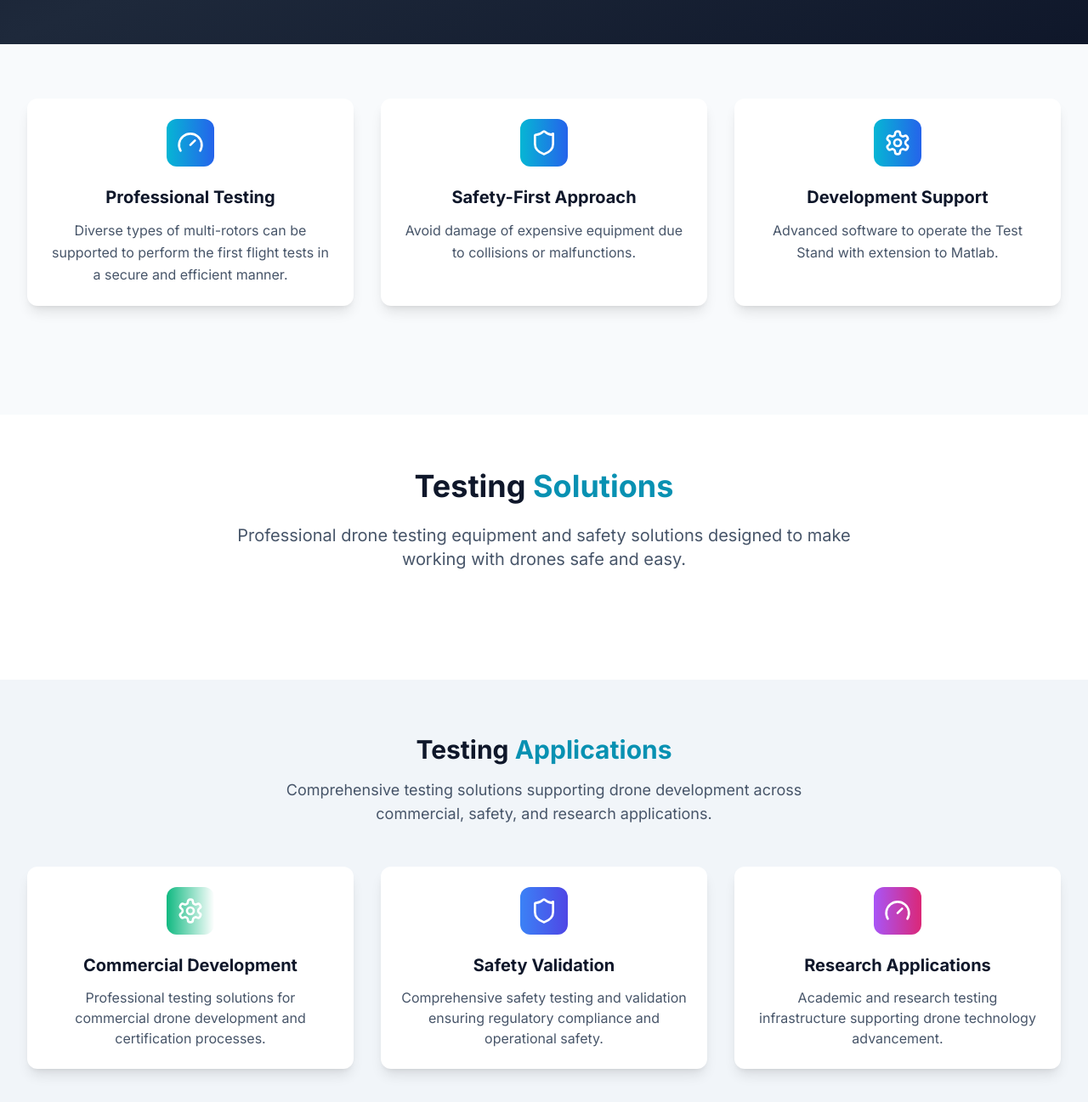
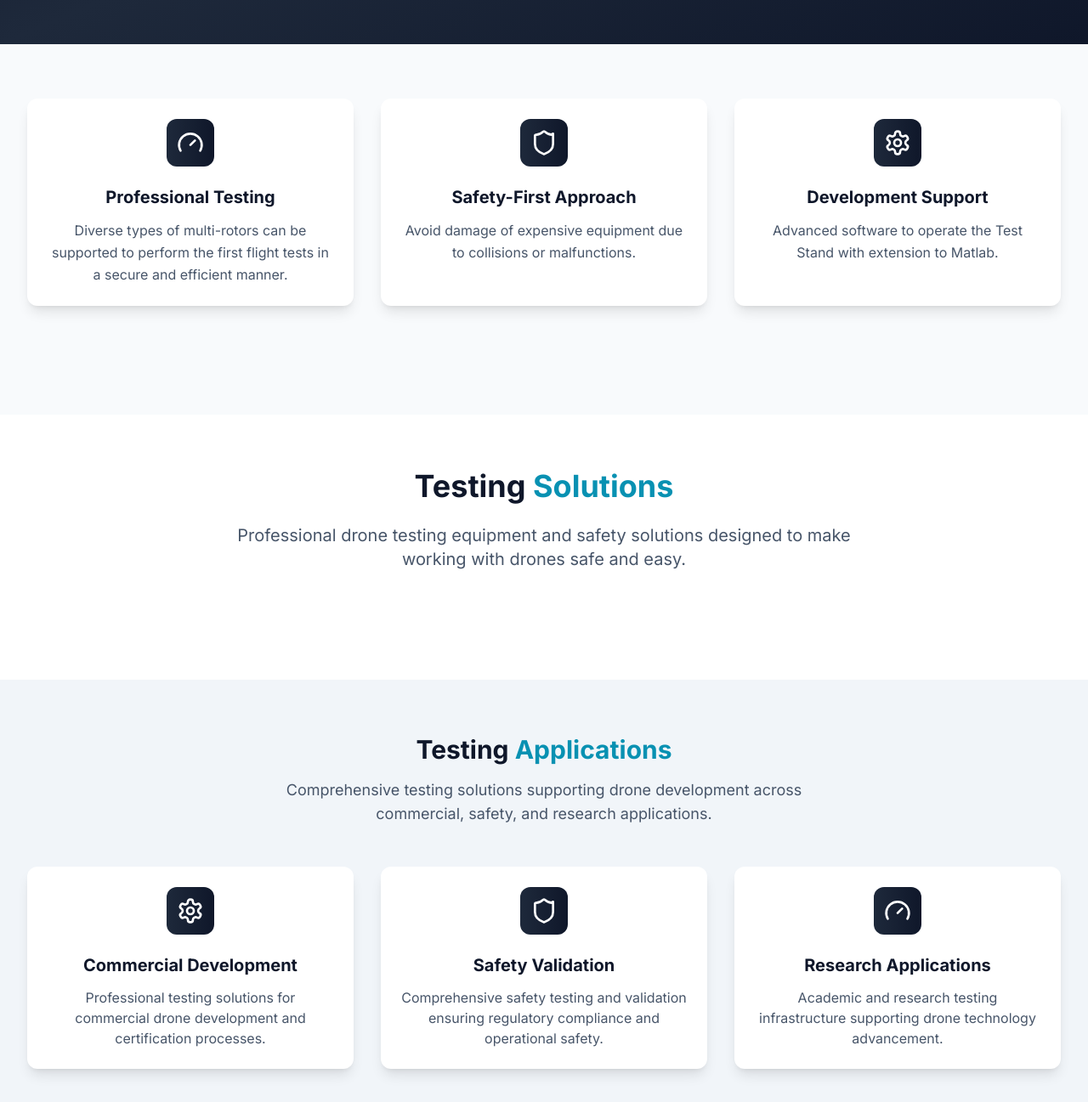
Before and after one commit to vikrambansal12/zerosum1, a plain HTML site: page zerosumtechnologies.com/collaborations/eureka-dynamics.html in a window 1280 px wide. Shown: the part 1068-2365 px from the top of the page at 85% size. Drawn offline with Linux system fonts and the light colour scheme; no server answers.

Commit message:
Unify all decorative icon badge colors to match the header's slate theme
Each page previously had different colored icon backgrounds (blue,
green, orange, purple, cyan, emerald) for the feature/application
highlight icons. All now use the same slate-800-to-slate-900 gradient
as the page headers, across all 9 collaboration pages.

```diff
--- a/zerosumtechnologies.com/collaborations/eureka-dynamics.html
+++ b/zerosumtechnologies.com/collaborations/eureka-dynamics.html
@@ -172,7 +172,7 @@
           <div style="opacity:1;">
             <div class="rounded-lg bg-card text-card-foreground h-full border-0 shadow-lg hover:shadow-xl transition-shadow duration-300">
               <div class="p-6 text-center">
-                <div class="bg-gradient-to-r from-cyan-500 to-blue-600 p-3 rounded-lg inline-block mb-4">
+                <div class="bg-gradient-to-r from-slate-800 to-slate-900 p-3 rounded-lg inline-block mb-4">
                   <svg xmlns="http://www.w3.org/2000/svg" width="24" height="24" viewBox="0 0 24 24" fill="none" stroke="currentColor" stroke-width="2" stroke-linecap="round" stroke-linejoin="round" class="lucide lucide-gauge h-8 w-8 text-white"><path d="m12 14 4-4"></path><path d="M3.34 19a10 10 0 1 1 17.32 0"></path></svg>
                 </div>
                 <h3 class="text-xl font-bold text-slate-900 mb-3">Professional Testing</h3>
@@ -183,7 +183,7 @@
           <div style="opacity:1;">
             <div class="rounded-lg bg-card text-card-foreground h-full border-0 shadow-lg hover:shadow-xl transition-shadow duration-300">
               <div class="p-6 text-center">
-                <div class="bg-gradient-to-r from-cyan-500 to-blue-600 p-3 rounded-lg inline-block mb-4">
+                <div class="bg-gradient-to-r from-slate-800 to-slate-900 p-3 rounded-lg inline-block mb-4">
                   <svg xmlns="http://www.w3.org/2000/svg" width="24" height="24" viewBox="0 0 24 24" fill="none" stroke="currentColor" stroke-width="2" stroke-linecap="round" stroke-linejoin="round" class="lucide lucide-shield h-8 w-8 text-white"><path d="M20 13c0 5-3.5 7.5-7.66 8.95a1 1 0 0 1-.67-.01C7.5 20.5 4 18 4 13V6a1 1 0 0 1 1-1c2 0 4.5-1.2 6.24-2.72a1.17 1.17 0 0 1 1.52 0C14.51 3.8 17 5 19 5a1 1 0 0 1 1-1z"></path></svg>
                 </div>
                 <h3 class="text-xl font-bold text-slate-900 mb-3">Safety-First Approach</h3>
@@ -194,7 +194,7 @@
           <div style="opacity:1;">
             <div class="rounded-lg bg-card text-card-foreground h-full border-0 shadow-lg hover:shadow-xl transition-shadow duration-300">
               <div class="p-6 text-center">
-                <div class="bg-gradient-to-r from-cyan-500 to-blue-600 p-3 rounded-lg inline-block mb-4">
+                <div class="bg-gradient-to-r from-slate-800 to-slate-900 p-3 rounded-lg inline-block mb-4">
                   <svg xmlns="http://www.w3.org/2000/svg" width="24" height="24" viewBox="0 0 24 24" fill="none" stroke="currentColor" stroke-width="2" stroke-linecap="round" stroke-linejoin="round" class="lucide lucide-settings h-8 w-8 text-white"><path d="M12.22 2h-.44a2 2 0 0 0-2 2v.18a2 2 0 0 1-1 1.73l-.43.25a2 2 0 0 1-2 0l-.15-.08a2 2 0 0 0-2.73.73l-.22.38a2 2 0 0 0 .73 2.73l.15.1a2 2 0 0 1 1 1.72v.51a2 2 0 0 1-1 1.74l-.15.09a2 2 0 0 0-.73 2.73l.22.38a2 2 0 0 0 2.73.73l.15-.08a2 2 0 0 1 2 0l.43.25a2 2 0 0 1 1 1.73V20a2 2 0 0 0 2 2h.44a2 2 0 0 0 2-2v-.18a2 2 0 0 1 1-1.73l.43-.25a2 2 0 0 1 2 0l.15.08a2 2 0 0 0 2.73-.73l.22-.39a2 2 0 0 0-.73-2.73l-.15-.08a2 2 0 0 1-1-1.74v-.5a2 2 0 0 1 1-1.74l.15-.1a2 2 0 0 0 .73-2.73l-.22-.38a2 2 0 0 0-2.73-.73l-.15.08a2 2 0 0 1-2 0l-.43-.25a2 2 0 0 1-1-1.73V4a2 2 0 0 0-2-2z"></path><circle cx="12" cy="12" r="3"></circle></svg>
                 </div>
                 <h3 class="text-xl font-bold text-slate-900 mb-3">Development Support</h3>
@@ -229,7 +229,7 @@
 
           <div class="rounded-lg bg-card text-card-foreground text-center border-0 shadow-lg">
             <div class="p-6">
-              <div class="bg-gradient-to-r from-emerald-500 to-green-600 p-3 rounded-lg inline-block mb-4">
+              <div class="bg-gradient-to-r from-slate-800 to-slate-900 p-3 rounded-lg inline-block mb-4">
                 <svg xmlns="http://www.w3.org/2000/svg" width="24" height="24" viewBox="0 0 24 24" fill="none" stroke="currentColor" stroke-width="2" stroke-linecap="round" stroke-linejoin="round" class="lucide lucide-settings h-8 w-8 text-white"><path d="M12.22 2h-.44a2 2 0 0 0-2 2v.18a2 2 0 0 1-1 1.73l-.43.25a2 2 0 0 1-2 0l-.15-.08a2 2 0 0 0-2.73.73l-.22.38a2 2 0 0 0 .73 2.73l.15.1a2 2 0 0 1 1 1.72v.51a2 2 0 0 1-1 1.74l-.15.09a2 2 0 0 0-.73 2.73l.22.38a2 2 0 0 0 2.73.73l.15-.08a2 2 0 0 1 2 0l.43.25a2 2 0 0 1 1 1.73V20a2 2 0 0 0 2 2h.44a2 2 0 0 0 2-2v-.18a2 2 0 0 1 1-1.73l.43-.25a2 2 0 0 1 2 0l.15.08a2 2 0 0 0 2.73-.73l.22-.39a2 2 0 0 0-.73-2.73l-.15-.08a2 2 0 0 1-1-1.74v-.5a2 2 0 0 1 1-1.74l.15-.1a2 2 0 0 0 .73-2.73l-.22-.38a2 2 0 0 0-2.73-.73l-.15.08a2 2 0 0 1-2 0l-.43-.25a2 2 0 0 1-1-1.73V4a2 2 0 0 0-2-2z"></path><circle cx="12" cy="12" r="3"></circle></svg>
               </div>
               <h4 class="text-xl font-bold text-slate-900 mb-3">Commercial Development</h4>
@@ -238,7 +238,7 @@
           </div>
           <div class="rounded-lg bg-card text-card-foreground text-center border-0 shadow-lg">
             <div class="p-6">
-              <div class="bg-gradient-to-r from-blue-500 to-indigo-600 p-3 rounded-lg inline-block mb-4">
+              <div class="bg-gradient-to-r from-slate-800 to-slate-900 p-3 rounded-lg inline-block mb-4">
                 <svg xmlns="http://www.w3.org/2000/svg" width="24" height="24" viewBox="0 0 24 24" fill="none" stroke="currentColor" stroke-width="2" stroke-linecap="round" stroke-linejoin="round" class="lucide lucide-shield h-8 w-8 text-white"><path d="M20 13c0 5-3.5 7.5-7.66 8.95a1 1 0 0 1-.67-.01C7.5 20.5 4 18 4 13V6a1 1 0 0 1 1-1c2 0 4.5-1.2 6.24-2.72a1.17 1.17 0 0 1 1.52 0C14.51 3.8 17 5 19 5a1 1 0 0 1 1-1z"></path></svg>
               </div>
               <h4 class="text-xl font-bold text-slate-900 mb-3">Safety Validation</h4>
@@ -247,7 +247,7 @@
           </div>
           <div class="rounded-lg bg-card text-card-foreground text-center border-0 shadow-lg">
             <div class="p-6">
-              <div class="bg-gradient-to-r from-purple-500 to-pink-600 p-3 rounded-lg inline-block mb-4">
+              <div class="bg-gradient-to-r from-slate-800 to-slate-900 p-3 rounded-lg inline-block mb-4">
                 <svg xmlns="http://www.w3.org/2000/svg" width="24" height="24" viewBox="0 0 24 24" fill="none" stroke="currentColor" stroke-width="2" stroke-linecap="round" stroke-linejoin="round" class="lucide lucide-gauge h-8 w-8 text-white"><path d="m12 14 4-4"></path><path d="M3.34 19a10 10 0 1 1 17.32 0"></path></svg>
               </div>
               <h4 class="text-xl font-bold text-slate-900 mb-3">Research Applications</h4>
```
Also changed, not shown: zerosumtechnologies.com/collaborations/drone-rescue.html (+1 -1 lines), zerosumtechnologies.com/collaborations/dss.html (+1 -1 lines), zerosumtechnologies.com/collaborations/dynotis.html (+1 -1 lines), zerosumtechnologies.com/collaborations/maxamps.html (+1 -1 lines), zerosumtechnologies.com/collaborations/schubeler.html (+1 -1 lines), zerosumtechnologies.com/collaborations/skypower.html (+1 -1 lines), zerosumtechnologies.com/collaborations/triad-rf.html (+1 -1 lines), zerosumtechnologies.com/collaborations/uav-navigation.html (+1 -1 lines).
